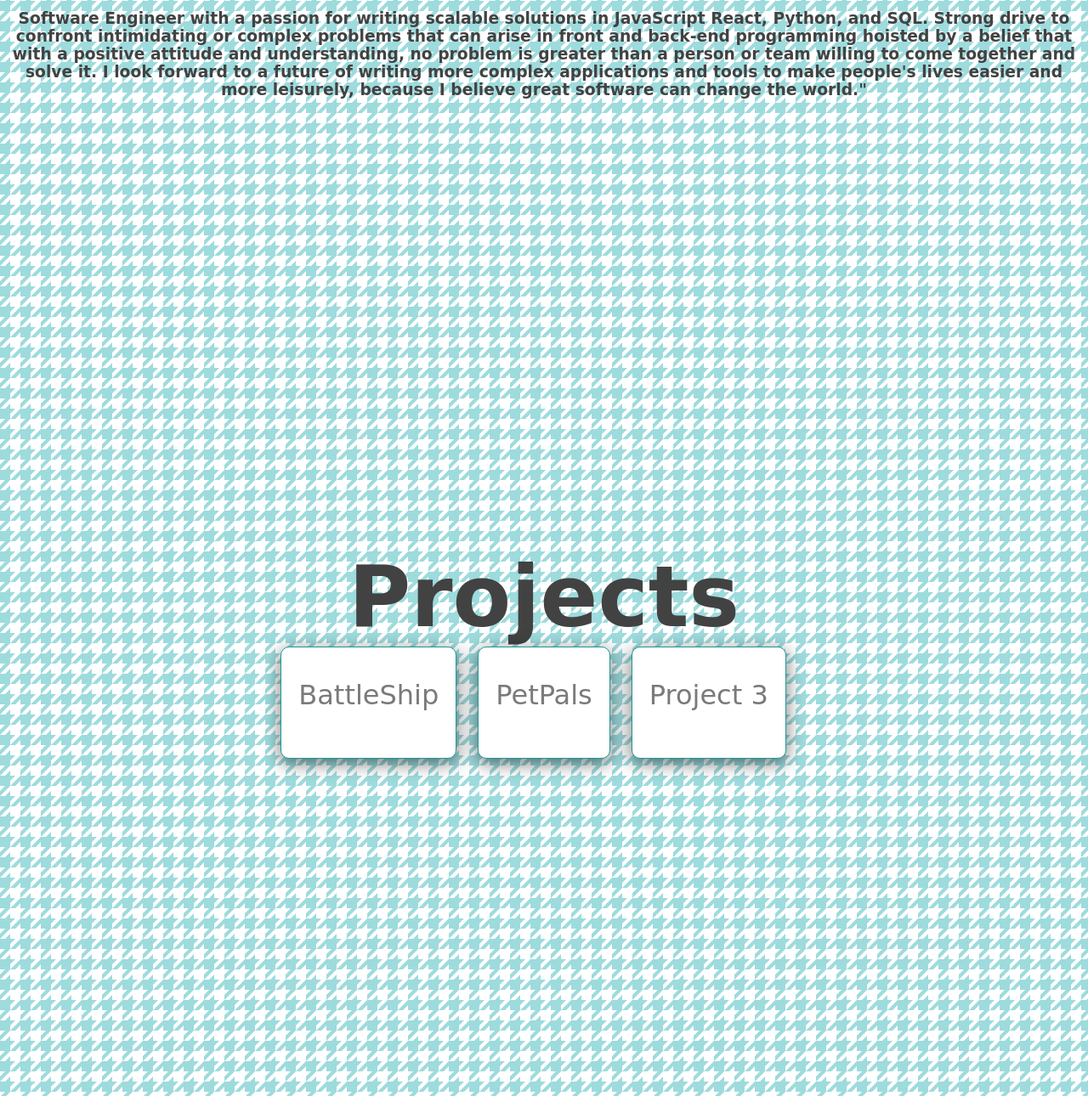
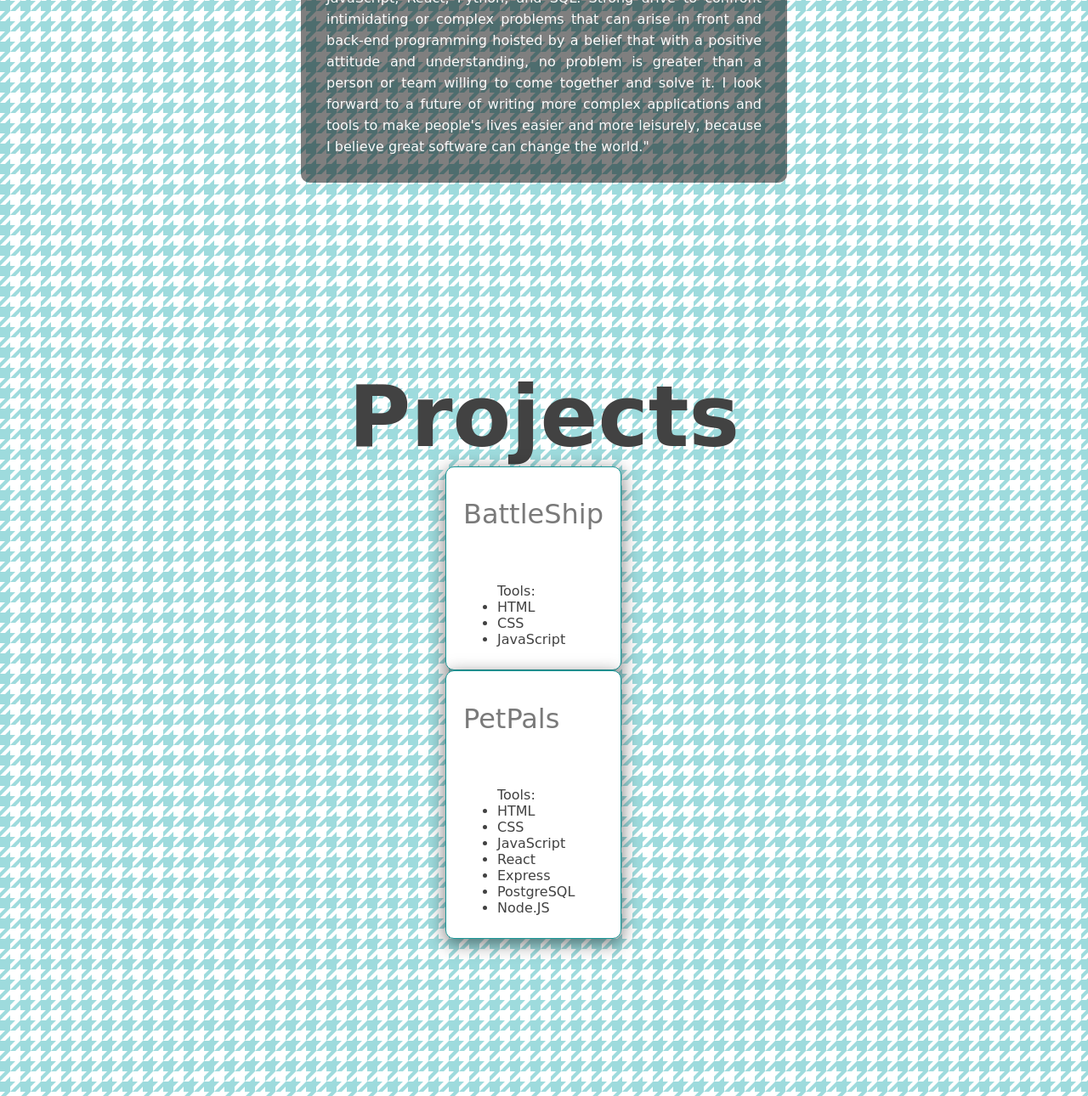
Before and after one commit to golden-state0fmind/AntonioReyes, a plain HTML site: page index.html in a window 1280 px wide. Shown: the part 473-1763 px from the top of the page at 85% size. Drawn offline with Linux system fonts and the light colour scheme; a web font is replaced by a local one.

Commit message:
updates toggle

```diff
--- a/index.html
+++ b/index.html
@@ -34,61 +34,79 @@
         <div class='title-group'>
             <h1>Antonio Reyes</h1>
             <h2>Software Engineer</h2>
-            <h3>Software Engineer with a passion for writing scalable solutions in JavaScript React, Python, and
+        </div>
+        <div class="text-box" id="text-box">
+            <p>Software Engineer with skills for writing scalable solutions in JavaScript, React, Python, and
                 SQL. Strong drive to confront intimidating or complex problems that can arise in front and back-end
-                programming hoisted by a belief that with a positive attitude and understanding, no problem is greater
-                than a person or team willing to come together and solve it. I look forward to a future of writing more
-                complex applications and tools to make people's lives easier and more leisurely, because I believe great
-                software can change the world."</h3>
+                programming hoisted by a belief that with a positive attitude and understanding, no problem is
+                greater than a person or team willing to come together and solve it. I look forward to a future of
+                writing more complex applications and tools to make people's lives easier and more leisurely,
+                because I believe great software can change the world."</p>
         </div>
     </section>
     <!--project section-->
     <section id="projects">
         <h1>Projects</h1>
-        <div class="about-container">
+        <div class="project-container">
             <div class="image-container">
                 <a href="https://golden-state0fmind.github.io/BattleShipProject/" target="_blank"
                     rel="noopener noreferrer">
                     <h2>BattleShip</h2>
                 </a>
+                <ul class="tools-list">
+                    Tools:
+                    <li>HTML</li>
+                    <li>CSS</li>
+                    <li>JavaScript</li>
+                </ul>
             </div>
             <div class="image-container">
                 <a href="https://petpals.azurewebsites.net/" target="_blank" rel="noopener noreferrer">
                     <h2>PetPals</h2>
                 </a>
+                <ul class="tools-list">
+                    Tools:
+                    <li>HTML</li>
+                    <li>CSS</li>
+                    <li>JavaScript</li>
+                    <li>React</li>
+                    <li>Express</li>
+                    <li>PostgreSQL</li>
+                    <li>Node.JS</li>
+                </ul>
             </div>
-            <div class="image-container">
+            <!-- <div class="image-container">
                 <a href="" target="_blank" rel="noopener noreferrer">
                     <h2>Project 3</h2>
                 </a>
-            </div>
+            </div> -->
         </div>
     </section>
     <!--about section-->
     <section id="about">
-        <h1>Technologies</h1>
+        <h1>Skills</h1>
         <div class="buttons">
-            <button class="secondary outline">Postgres</button>
+            <button class="secondary outline">PostgreSQL</button>
             <button class="secondary outline">Express</button>
             <button class="secondary outline">React</button>
-            <button class="secondary outline">Node.js</button>
+            <button class="secondary outline">Node.JS</button>
             <button class="secondary outline">JavaScript</button>
             <button class="secondary outline">Python</button>
-        </div>
-        <div class="text-box" id="text-box">
-            <p>Maybe a small statement about my journey or something interesting here.</p>
+            <button class="secondary outline">HTML</button>
+            <button class="secondary outline">CSS</button>
+            <button class="secondary outline">Azure</button>
         </div>
     </section>
     <!--contacts section-->
     <section id="contact">
         <div class="social-icons">
+            <a href="mailto:areyes2009@yahoo.com" class="fab fa-telegram-plane"></a>
             <a href="https://github.com/golden-state0fmind" class="fab fa-github" target="_blank"
                 rel="noopener noreferrer"></a>
             <a href="https://www.linkedin.com/in/antonio-reyes-332a0494/" class="fab fa-linkedin" target="_blank"
                 rel="noopener noreferrer"></a>
             <a href="https://twitter.com/dev_mindsetAR" class="fab fa-twitter" target="_blank"
                 rel="noopener noreferrer"></a>
-            <a href="mailto:areyes2009@yahoo.com" class="fab fa-telegram-plane"></a>
 
         </div>
     </section>
```
